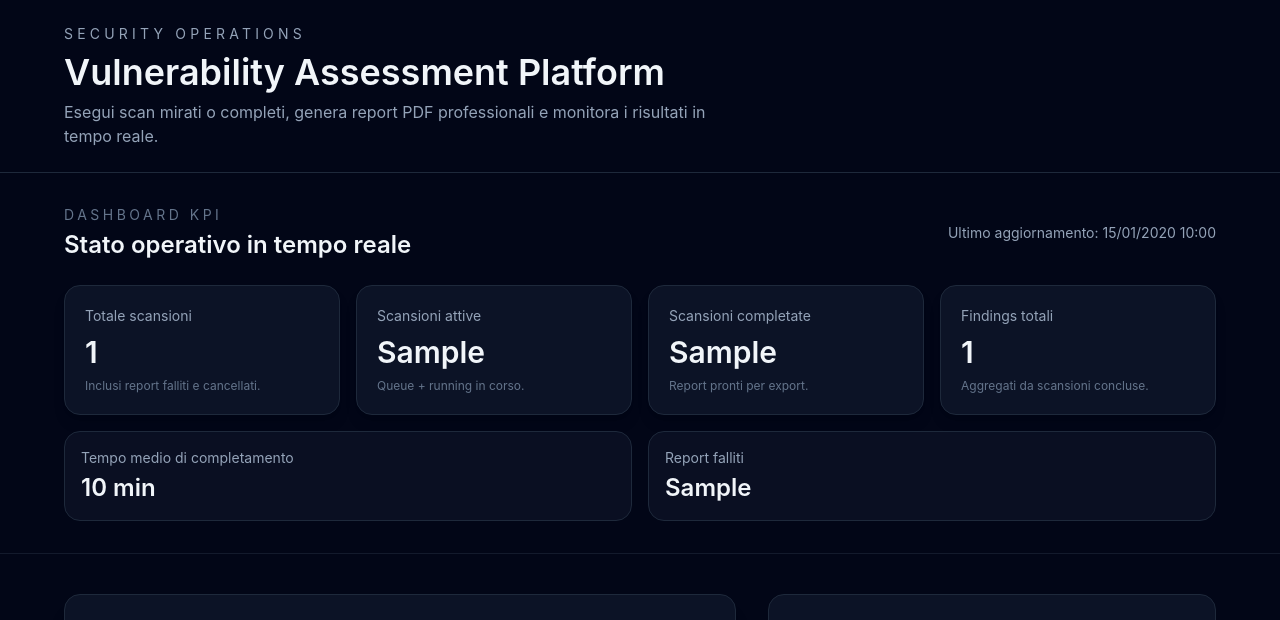
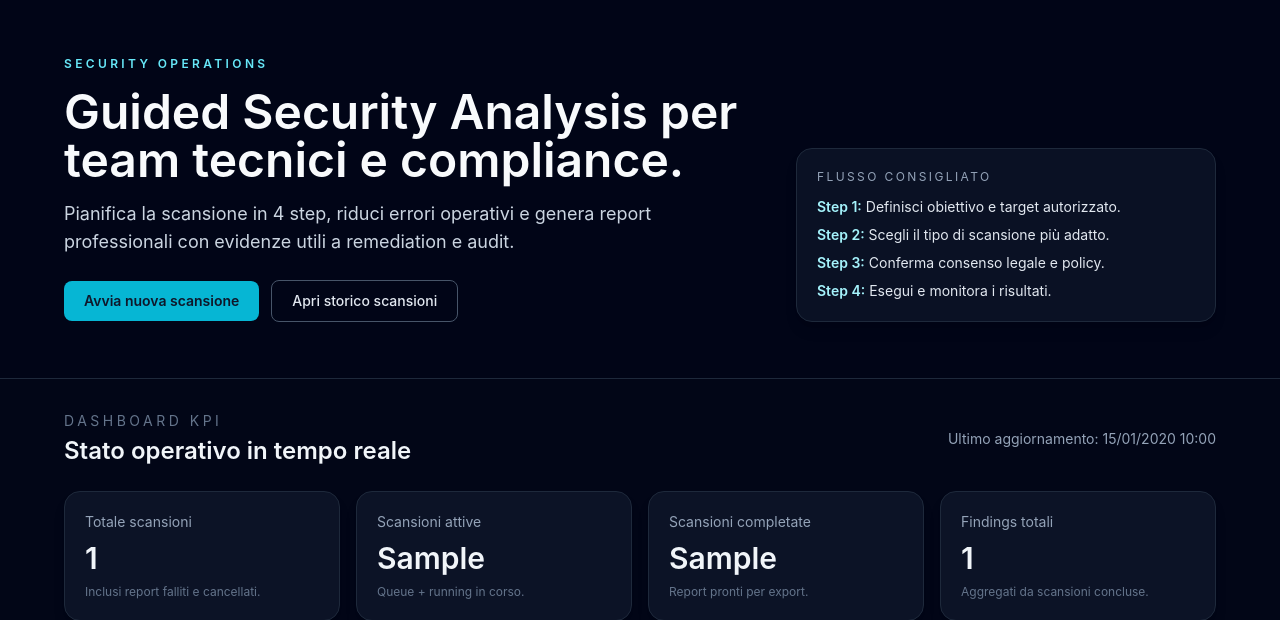
Before and after one commit to chiaraberti13/vap, a Python web app: template templates/index.html in a window 1280 px wide. Shown: the top 620 px of the page. Run offline with Jinja, Linux system fonts and the light colour scheme; the template is opened without the code that fills it: most values are stand-ins (such as "Sample title", 1, 10 or a date in 2020); some libraries are stand-ins or nearby versions.

Commit message:
Improve homepage hero hierarchy and update upgrade checklist

```diff
--- a/templates/index.html
+++ b/templates/index.html
@@ -12,11 +12,40 @@
     Salta al form di nuova scansione
   </a>
   <main class="min-h-screen flex flex-col">
-    <header class="px-6 py-6 border-b border-slate-800">
-      <div class="max-w-6xl mx-auto flex flex-col gap-2">
-        <p class="text-sm uppercase tracking-[0.3em] text-slate-400">Security Operations</p>
-        <h1 class="text-3xl md:text-4xl font-semibold">Vulnerability Assessment Platform</h1>
-        <p class="text-slate-400 max-w-2xl">Esegui scan mirati o completi, genera report PDF professionali e monitora i risultati in tempo reale.</p>
+    <header class="border-b border-slate-800 bg-slate-950/80 px-6 py-10 md:py-14" aria-labelledby="hero-title">
+      <div class="mx-auto grid max-w-6xl gap-8 lg:grid-cols-[1.25fr_0.75fr] lg:items-end">
+        <div class="space-y-4">
+          <p class="text-xs font-semibold uppercase tracking-[0.28em] text-cyan-300">Security Operations</p>
+          <h1 id="hero-title" class="text-balance text-3xl font-semibold leading-tight text-slate-50 sm:text-4xl md:text-5xl">
+            Guided Security Analysis per team tecnici e compliance.
+          </h1>
+          <p class="max-w-2xl text-base leading-relaxed text-slate-300 sm:text-lg">
+            Pianifica la scansione in 4 step, riduci errori operativi e genera report professionali con evidenze utili a remediation e audit.
+          </p>
+          <div class="flex flex-wrap items-center gap-3 pt-2">
+            <a
+              href="#new-scan-title"
+              class="inline-flex items-center justify-center rounded-lg bg-cyan-500 px-5 py-2.5 text-sm font-semibold text-slate-900 transition hover:bg-cyan-400 focus:outline-none focus:ring-2 focus:ring-cyan-300"
+            >
+              Avvia nuova scansione
+            </a>
+            <a
+              href="/scans"
+              class="inline-flex items-center justify-center rounded-lg border border-slate-600 px-5 py-2.5 text-sm font-medium text-slate-200 transition hover:border-slate-400 hover:text-white focus:outline-none focus:ring-2 focus:ring-cyan-300"
+            >
+              Apri storico scansioni
+            </a>
+          </div>
+        </div>
+        <div class="rounded-2xl border border-slate-800 bg-slate-900/70 p-5 shadow-lg">
+          <p class="text-xs uppercase tracking-[0.2em] text-slate-400">Flusso consigliato</p>
+          <ol class="mt-3 space-y-2 text-sm text-slate-200">
+            <li><span class="font-semibold text-cyan-200">Step 1:</span> Definisci obiettivo e target autorizzato.</li>
+            <li><span class="font-semibold text-cyan-200">Step 2:</span> Scegli il tipo di scansione più adatto.</li>
+            <li><span class="font-semibold text-cyan-200">Step 3:</span> Conferma consenso legale e policy.</li>
+            <li><span class="font-semibold text-cyan-200">Step 4:</span> Esegui e monitora i risultati.</li>
+          </ol>
+        </div>
       </div>
     </header>
 
```
Also changed, not shown: upgrade.md (+1 -1 lines).
